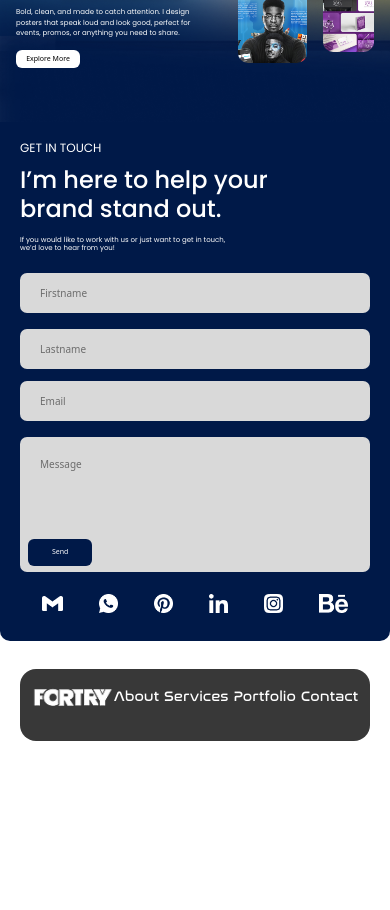
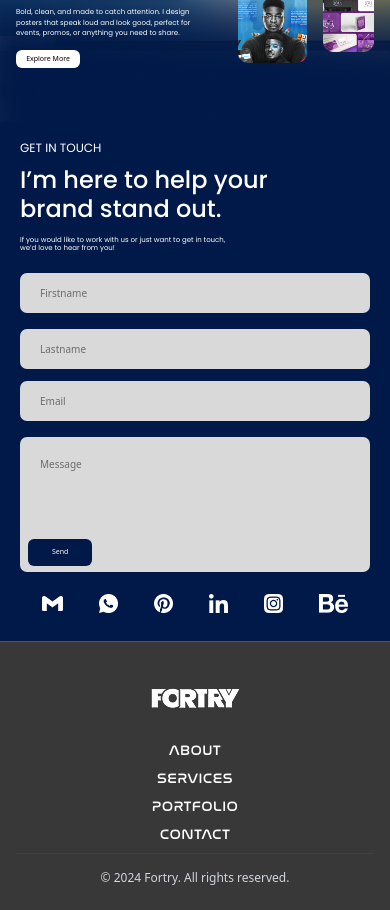
Before and after one commit to Emmagold01/Fortry-portfolio, a React (Vite) app: page / in a window 390 px wide. Shown: the part 3100-4010 px from the top of the page. Before the commit the page ends 3869 px from the top, so only its background shows below. Built offline with nearby package versions, Linux system fonts and the light colour scheme.

Commit message:
style(footer): enhance layout and styling for cleaner responsive design

```diff
--- a/src/App.tsx
+++ b/src/App.tsx
@@ -65,11 +65,11 @@ function App() {
         <Portfolio />
       </div>
 
-      <div className="rounded-b-[10px] bg-[#001948] md:rounded-b-[20px] lg:rounded-b-[50px]">
+      <div className="bg-[#001948]">
         <Contact />
       </div>
 
-      <div className="md:max-w-8xl px-5 md:mx-auto md:px-10 lg:px-15">
+      <div className="">
         <Footer />
       </div>
     </>
--- a/src/components/Contact.tsx
+++ b/src/components/Contact.tsx
@@ -190,7 +190,7 @@ export const Contact = () => {
               placeholder="Message"
               value={user.message}
               onChange={handleMessage}
-              className="h-[135px] w-full resize-none rounded-[7px] bg-[#d9d9d9] p-5 text-[10px] font-medium outline-0 md:h-[190px] md:w-[360px] md:text-[13px] lg:h-[258px] lg:w-[593px] lg:rounded-[12px] lg:text-[17px]"
+              className="h-[135px] w-full resize-none rounded-[7px] bg-[#d9d9d9] p-5 text-[10px] font-medium outline-0 md:h-[190px] md:w-[360px] md:text-[13px] lg:h-[258px] lg:w-[453px] lg:rounded-[12px] lg:text-[17px] xl:w-[593px]"
             ></textarea>
 
             <div className="absolute bottom-3 left-2 lg:bottom-4 lg:left-4">
--- a/src/components/Footer.tsx
+++ b/src/components/Footer.tsx
@@ -1,29 +1,38 @@
 import fortry from "../assets/FORTRY.png";
-import { motion } from "motion/react";
+import { motion } from "framer-motion";
 
 export const Footer = () => {
   const navLinks = ["About", "Services", "Portfolio", "Contact"];
 
   return (
-    <section className="my-7 h-18 rounded-2xl bg-[#383838] px-3 md:px-6">
-      <div className="flex items-center justify-between">
-        <div>
-          <img src={fortry} alt="logo" />
-        </div>
+    <section className="border-t border-gray-600 bg-[#383838] px-4 py-6 md:px-10">
+      {/* Top Section */}
+      <div className="flex flex-col items-center justify-between md:flex-row md:gap-6">
+        {/* Logo */}
+        <img
+          src={fortry}
+          alt="Fortry Logo"
+          className="transition-opacity duration-300 hover:opacity-80"
+        />
 
-        <ul className="font-nasa flex space-x-[5px] pb-2.5 text-sm font-medium text-white md:space-x-7 md:text-lg">
+        {/* Nav Links */}
+        <ul className="flex flex-col items-center space-y-2 text-sm font-medium tracking-wide text-white uppercase md:flex-row md:space-y-0 md:space-x-8 md:text-base">
           {navLinks.map((link) => (
             <motion.li
-              whileHover={{
-                color: "#0073ff",
-              }}
               key={link}
+              whileHover={{ color: "#0073ff" }}
+              className="font-nasa relative after:absolute after:-bottom-1 after:left-0 after:h-[2px] after:w-0 after:bg-[#0073ff] after:transition-all after:duration-300 hover:after:w-full"
             >
               <a href={`#${link.toLowerCase()}`}>{link}</a>
             </motion.li>
           ))}
         </ul>
       </div>
+
+      {/* Bottom Section */}
+      <div className="mt-2 w-full border-t border-gray-700 pt-4 text-center text-xs text-gray-300">
+        © 2024 Fortry. All rights reserved.
+      </div>
     </section>
   );
 };
```
